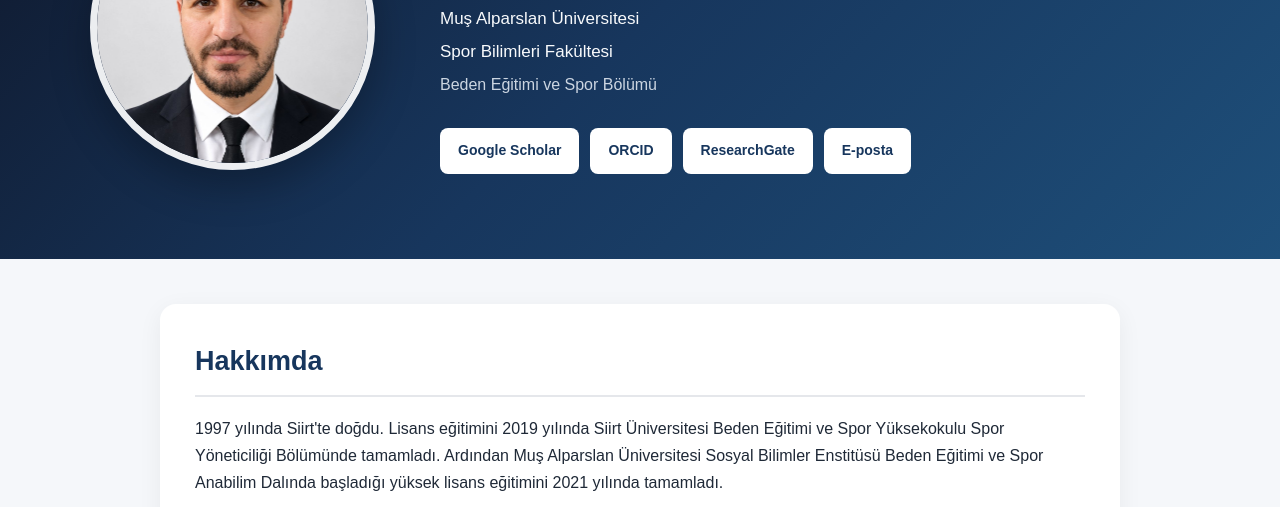
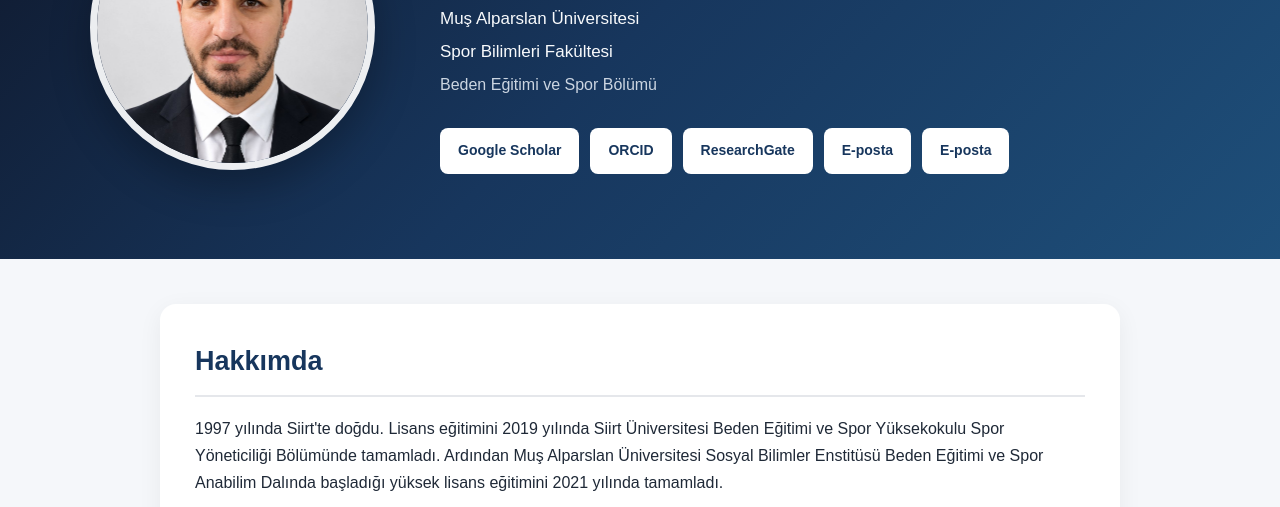
Before and after one commit to mozkanturhan/mozkanturhan.github.io, a plain HTML site: page index.html in a window 1280 px wide. Shown: the part 270-777 px from the top of the page. Drawn offline with Linux system fonts and the light colour scheme.

Commit message:
Update index.html

```diff
--- a/index.html
+++ b/index.html
@@ -504,7 +504,10 @@
              href="mailto:muhammed.turhan@alparslan.edu.tr">
             E-posta
           </a>
-
+<a class="button"
+   href="mailto:muhammed.turhan@alparslan.edu.tr">
+  E-posta
+</a>
         </div>
 
       </div>
```
